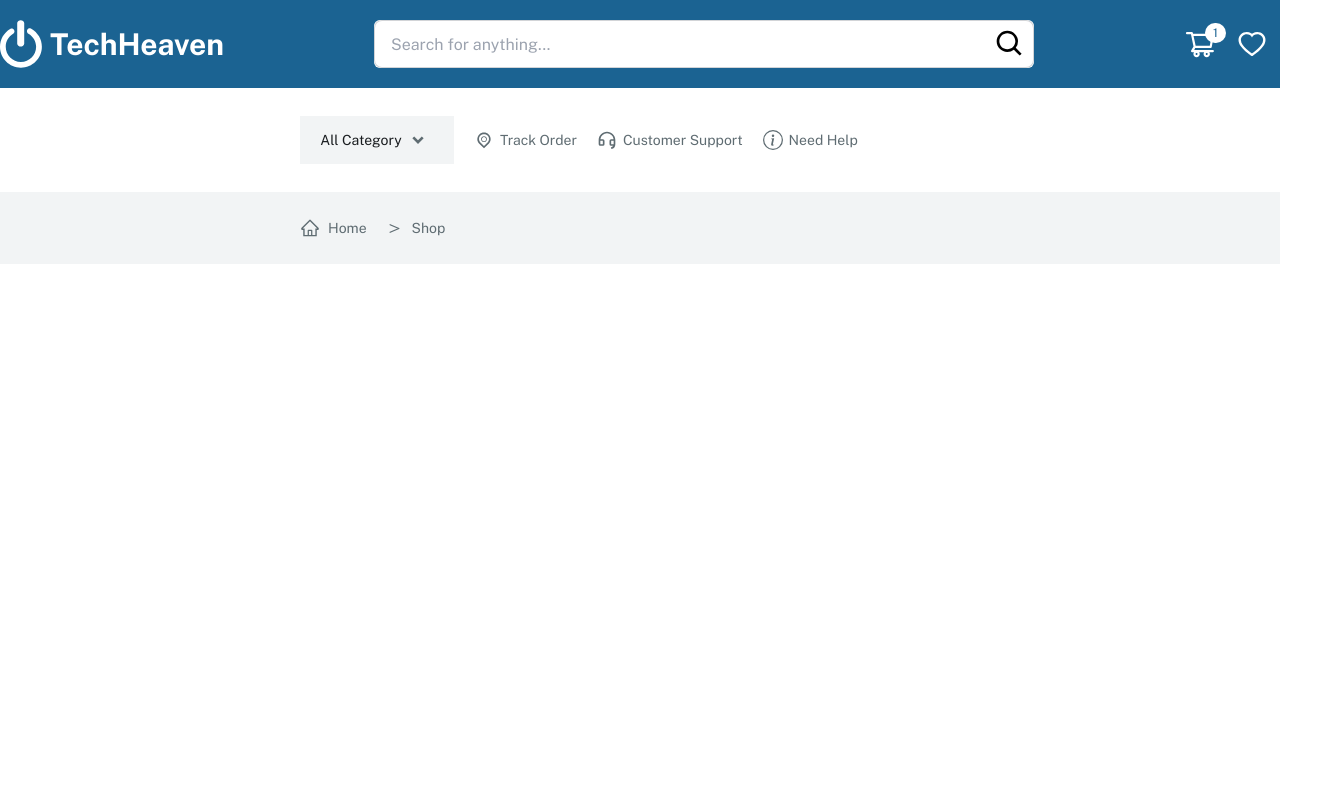
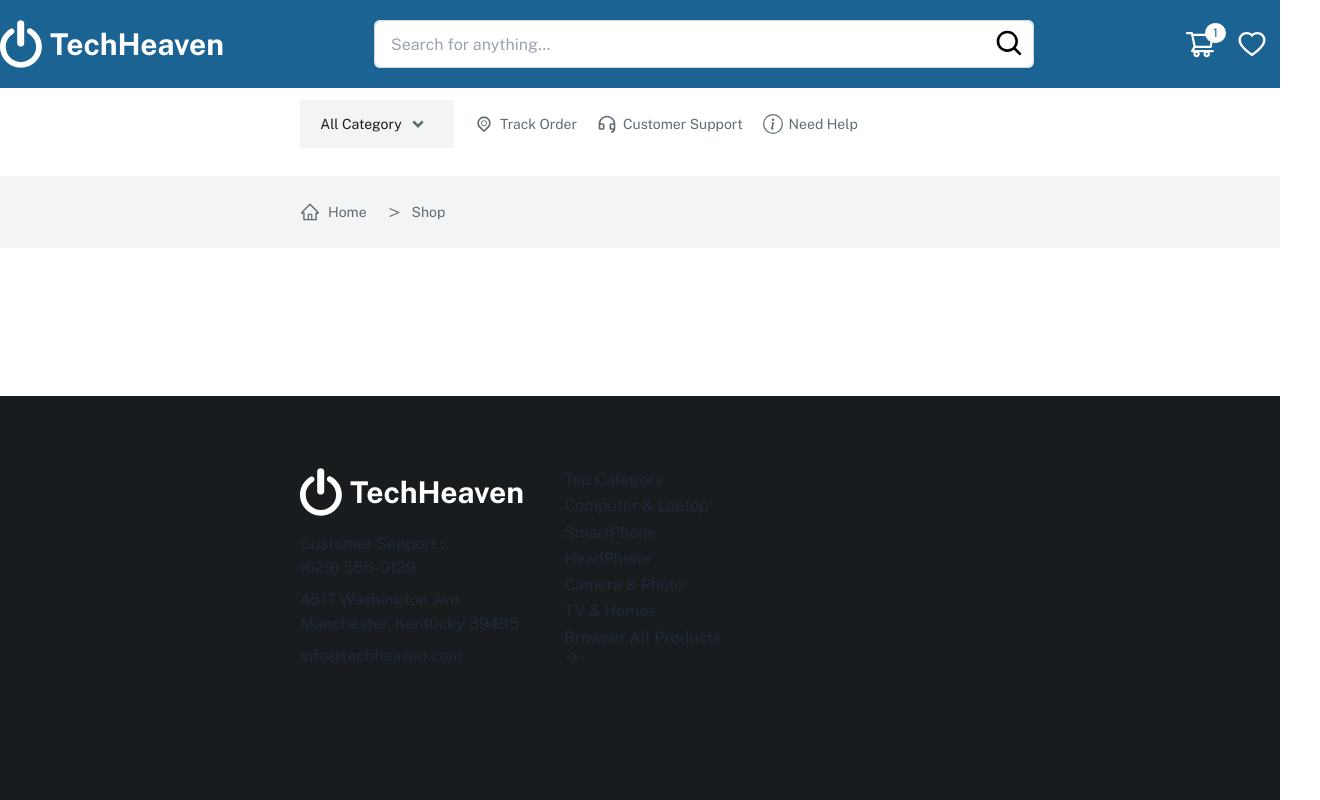
Before and after one commit to purwadhikafullstack/jcwd2502-03, a React (Create React App) app in the folder projects/client/: page /cart-detail in a window 1280 px wide. Shown: the whole page, 1320 px wide, since content can reach past the window. Built offline with nearby package versions, Linux system fonts and the light colour scheme; no server answers.

Commit message:
layout footer

```diff
--- a/projects/client/src/App.js
+++ b/projects/client/src/App.js
@@ -4,6 +4,7 @@ import { useEffect, useState } from "react";
 import routes from "./routes/routes"
 import { Routes } from "react-router-dom";
 import Nav from "./components/Navbar/Nav";
+import Footer from "./components/Footer/Footer";
 function App() {
   const [message, setMessage] = useState("test");
 
@@ -19,6 +20,7 @@ function App() {
     <div className="max-w-[1920px] container">
       <Nav/>
     <Routes>{routes.map((value) => value)}</Routes>
+    <Footer />
     </div>
   );
 }
--- a/projects/client/src/components/Footer/Footer.jsx
+++ b/projects/client/src/components/Footer/Footer.jsx
@@ -4,7 +4,7 @@ import { AiOutlineArrowRight } from "react-icons/ai";
 
 const Footer = () => {
   return (
-    <div className='w-full h-[404px] bg-gray-900 '>
+    <div className='w-full h-[404px] bg-[#191C1F] fixed bottom-0'>
       <div className='py-[72px] px-[300px] flex gap-10 '>
         <div className='grid gap-2'>
             <Logo logoCSS={""}/>
--- a/projects/client/src/components/Navbar/Nav.jsx
+++ b/projects/client/src/components/Navbar/Nav.jsx
@@ -7,7 +7,7 @@ import Logo from "../Logo/Logo";
 
 const Nav = () => {
   return (
-    <div className="w-full bg-primaryBlue h-[88px]">
+    <div className="w-full bg-primaryBlue h-[88px] fixed top-0">
       <div className="w-[1320px] h-full m-auto flex items-center align-middle justify-between">
         <Logo />
 
--- a/projects/client/src/components/TabBar/TabBar.jsx
+++ b/projects/client/src/components/TabBar/TabBar.jsx
@@ -7,7 +7,7 @@ import { BsInfoCircle } from "react-icons/bs";
 
 const TabBar = () => {
   return (
-    <div className="w-full h-[72px] mt-[16px]  px-[300px] ">
+    <div className="w-full h-[72px] mt-[88px]  px-[300px] ">
       <div className="flex h-full items-center text-[#5F6C72]">
         <div className="category flex items-center justify-center mr-[20px] w-[154px] h-[48px] bg-[#F2F4F5] ">
           <h1 className="text-[14px] text-[#191C1F]">All Category</h1>
```
